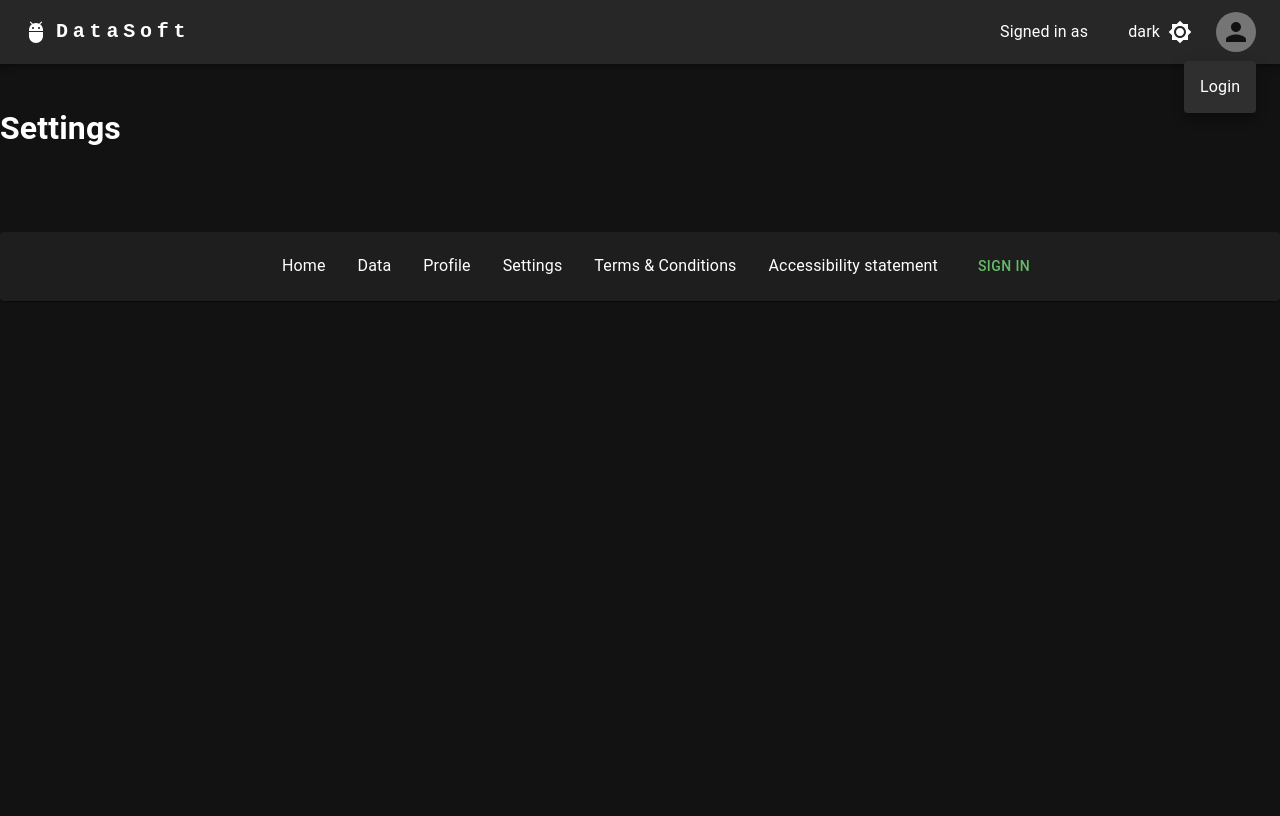
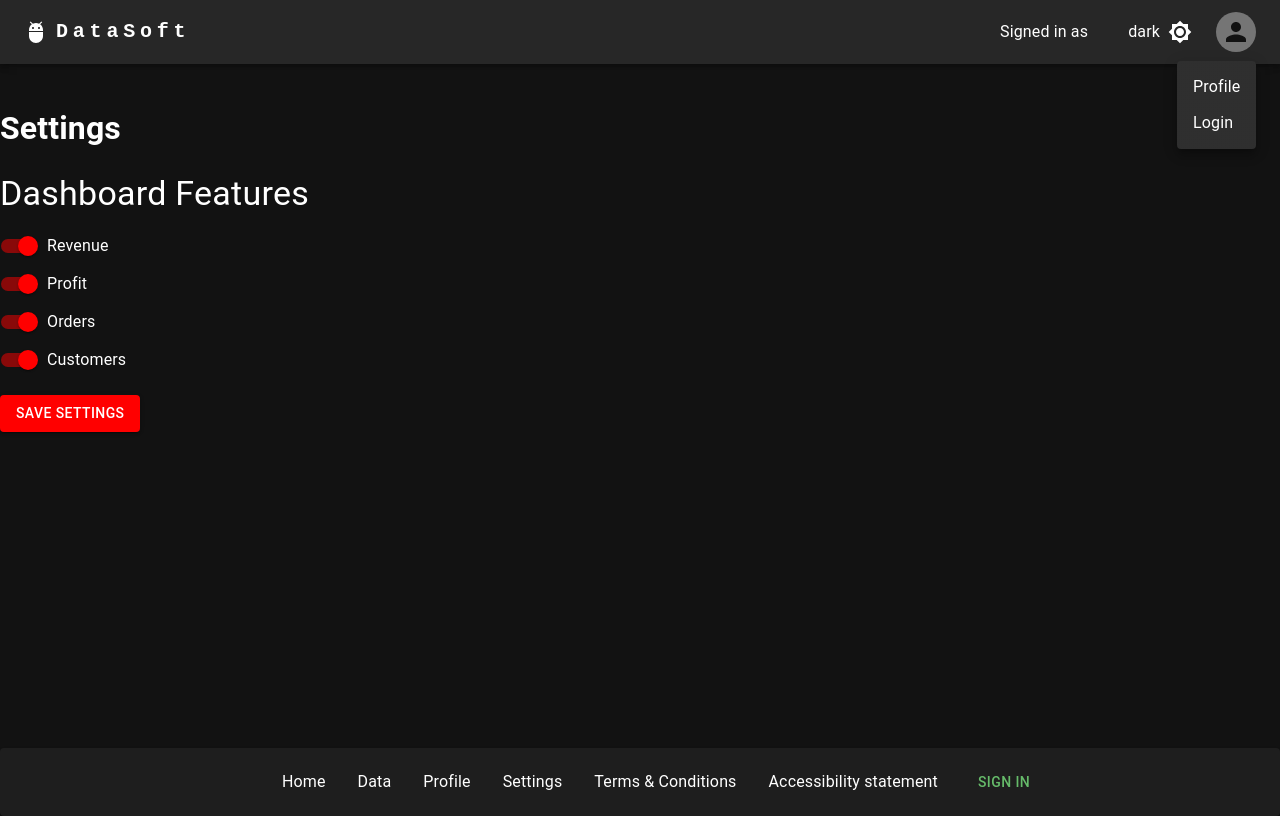
Before and after one commit to thehashton/cb-data-dashboard, a Next.js app: page /dashboard/settings/Settings in a window 1280 px wide. Both pictures are taken after a click on the button 1236 px from the left and 32 px from the top of the page. Built offline with nearby package versions, Linux system fonts and the light colour scheme; no server answers.

Commit message:
Adds profile and settings page

```diff
--- a/package.json
+++ b/package.json
@@ -37,6 +37,7 @@
     "@emotion/react": "^11.10.6",
     "@emotion/styled": "^11.10.6",
     "@mui/material": "^5.11.13",
+    "@mui/styles": "^5.12.0",
     "@mui/x-data-grid": "^6.0.4",
     "@mui/x-data-grid-generator": "^6.0.4",
     "@types/chart.js": "^2.9.37",
--- a/src/components/Footer/Footer.module.scss
+++ b/src/components/Footer/Footer.module.scss
@@ -1,9 +1,9 @@
 .footer {
-  position: static;
-  bottom: 0;
+  position: absolute;
+  bottom: -1rem;
   left: 0;
+  right: 0;
   width: 100%;
-  margin-top: 5rem;
 
   ul {
     display: flex;
--- a/src/components/Header/Header.tsx
+++ b/src/components/Header/Header.tsx
@@ -5,16 +5,16 @@ import Toolbar from "@mui/material/Toolbar";
 import IconButton from "@mui/material/IconButton";
 import Typography from "@mui/material/Typography";
 import Menu from "@mui/material/Menu";
-import MenuIcon from "@mui/icons-material/Menu";
 import Container from "@mui/material/Container";
 import Avatar from "@mui/material/Avatar";
-import Button from "@mui/material/Button";
 import Tooltip from "@mui/material/Tooltip";
 import MenuItem from "@mui/material/MenuItem";
 import AdbIcon from "@mui/icons-material/Adb";
 import { signIn, signOut, useSession } from "next-auth/react";
 import ThemeToggleButton from "@/components/ThemeToggleButton";
 import { useMediaQuery } from "@mui/material";
+import NextLink from "next/link";
+import { useTheme } from "@mui/system";
 
 export type HeaderProps = {
   ColorModeContext: React.Context<{ toggleColorMode: () => void }>;
@@ -23,6 +23,7 @@ export type HeaderProps = {
 const Header = (props: HeaderProps) => {
   const { ColorModeContext } = props;
   const { data: session } = useSession();
+  const theme = useTheme();
   const userProfileImg = session?.user?.image as string;
   const [anchorElNav, setAnchorElNav] = React.useState<null | HTMLElement>(
     null
@@ -120,6 +121,17 @@ const Header = (props: HeaderProps) => {
               open={Boolean(anchorElUser)}
               onClose={handleCloseUserMenu}
             >
+              <MenuItem>
+                <NextLink
+                  href={"/dashboard/profile"}
+                  style={{
+                    color: theme.palette.text.primary,
+                    textDecoration: "none",
+                  }}
+                >
+                  <Typography textAlign="center">Profile</Typography>
+                </NextLink>
+              </MenuItem>
               <MenuItem onClick={() => (session ? signOut() : signIn())}>
                 <Typography textAlign="center">
                   {session ? "Logout" : "Login"}
--- a/src/pages/dashboard/settings/Settings.tsx
+++ b/src/pages/dashboard/settings/Settings.tsx
@@ -1,9 +1,102 @@
-import React from 'react';
+import React from "react";
+import {
+  Box,
+  Button,
+  FormControl,
+  FormControlLabel,
+  FormGroup,
+  Grid,
+  Switch,
+  Typography,
+} from "@mui/material";
 
 const Settings = () => {
-    return (
-        <h1>Settings</h1>
-    )
-}
+  const [showRevenue, setShowRevenue] = React.useState(true);
+  const [showProfit, setShowProfit] = React.useState(true);
+  const [showOrders, setShowOrders] = React.useState(true);
+  const [showCustomers, setShowCustomers] = React.useState(true);
+
+  const handleShowRevenueChange = (event) => {
+    setShowRevenue(event.target.checked);
+  };
+
+  const handleShowProfitChange = (event) => {
+    setShowProfit(event.target.checked);
+  };
+
+  const handleShowOrdersChange = (event) => {
+    setShowOrders(event.target.checked);
+  };
+
+  const handleShowCustomersChange = (event) => {
+    setShowCustomers(event.target.checked);
+  };
+
+  const handleSubmit = (event) => {
+    event.preventDefault();
+    // TODO: handle form submission
+  };
+  return (
+    <>
+      <h1>Settings</h1>
+      <Box>
+        <Typography variant="h4" gutterBottom>
+          Dashboard Features
+        </Typography>
+        <form onSubmit={handleSubmit}>
+          <Grid container spacing={2}>
+            <Grid item xs={12}>
+              <FormControl component="fieldset">
+                <FormGroup>
+                  <FormControlLabel
+                    control={
+                      <Switch
+                        checked={showRevenue}
+                        onChange={handleShowRevenueChange}
+                      />
+                    }
+                    label="Revenue"
+                  />
+                  <FormControlLabel
+                    control={
+                      <Switch
+                        checked={showProfit}
+                        onChange={handleShowProfitChange}
+                      />
+                    }
+                    label="Profit"
+                  />
+                  <FormControlLabel
+                    control={
+                      <Switch
+                        checked={showOrders}
+                        onChange={handleShowOrdersChange}
+                      />
+                    }
+                    label="Orders"
+                  />
+                  <FormControlLabel
+                    control={
+                      <Switch
+                        checked={showCustomers}
+                        onChange={handleShowCustomersChange}
+                      />
+                    }
+                    label="Customers"
+                  />
+                </FormGroup>
+              </FormControl>
+            </Grid>
+            <Grid item xs={12}>
+              <Button type="submit" variant="contained" color="primary">
+                Save Settings
+              </Button>
+            </Grid>
+          </Grid>
+        </form>
+      </Box>
+    </>
+  );
+};
 
 export default Settings;
```
Also changed, not shown: src/pages/dashboard/profile/Profile.tsx (+144 -5 lines), 1 other file (tests, documents, lock files or other folders).
